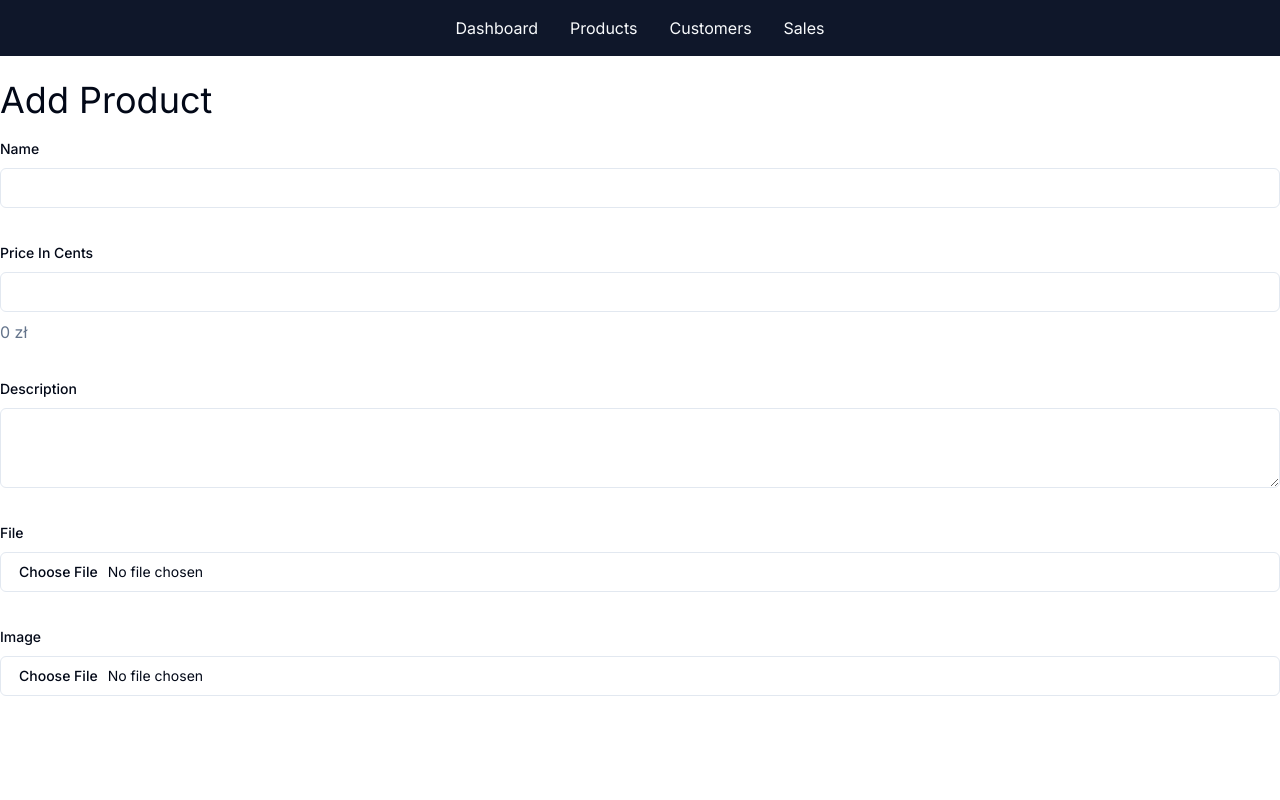
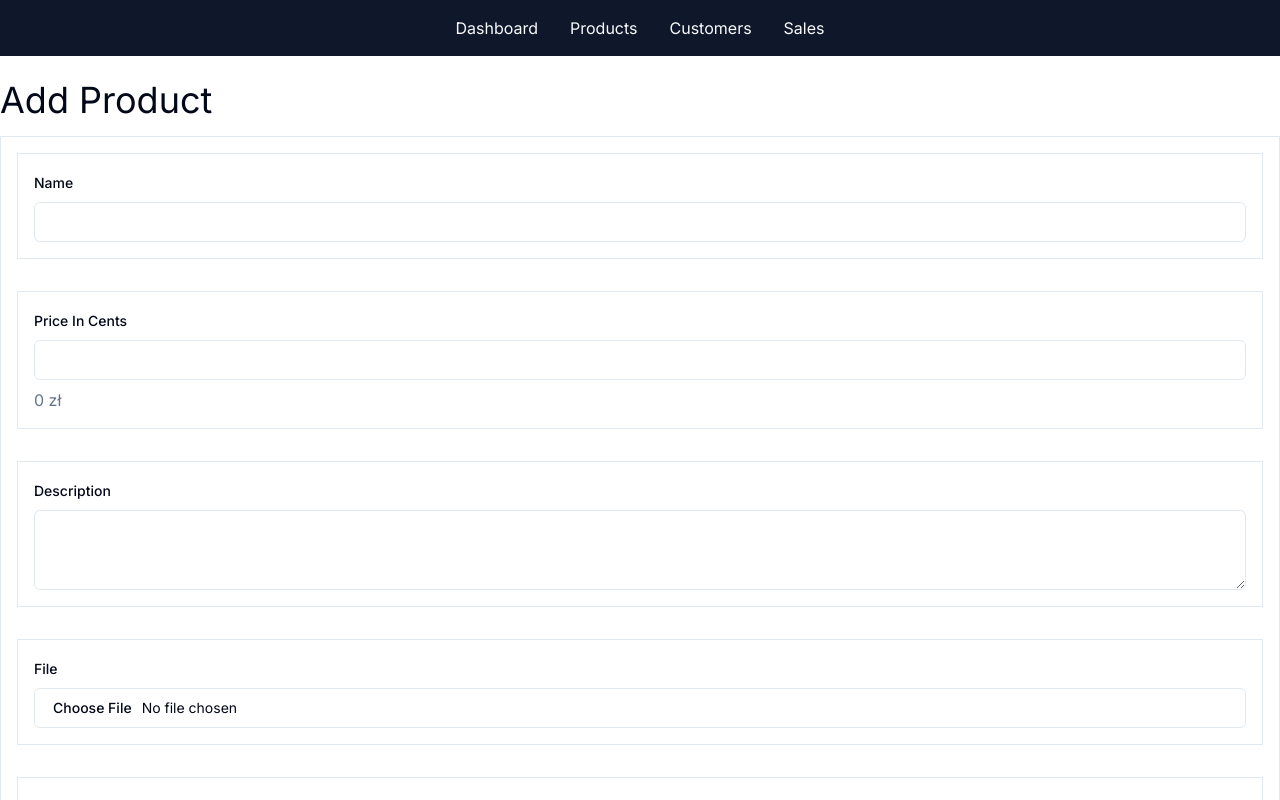
Before and after one commit to Vlad-stackover/E-commerce, a Next.js app in the folder ecommerce/: page /admin/products/new in a window 1280 px wide. Shown: the top 800 px of the page. Built offline with nearby package versions, Linux system fonts and the light colour scheme.

Commit message:
continue form for new page

```diff
--- a/ecommerce/package.json
+++ b/ecommerce/package.json
@@ -20,7 +20,8 @@
     "react": "19.0.0-rc-69d4b800-20241021",
     "react-dom": "19.0.0-rc-69d4b800-20241021",
     "tailwind-merge": "^2.5.4",
-    "tailwindcss-animate": "^1.0.7"
+    "tailwindcss-animate": "^1.0.7",
+    "zod": "^3.23.8"
   },
   "devDependencies": {
     "@types/node": "^20",
--- /dev/null
+++ b/ecommerce/src/app/admin/_actions/products.ts
@@ -0,0 +1,45 @@
+"use server"
+
+import db from "@/db/db"
+import { z } from "zod"
+import fs from "fs/promises"
+import { redirect } from "next/navigation"
+
+const fileSchema = z.instanceof(File, { message: "Required"})
+const imageSchema = fileSchema.refine(file => file.size === 0
+    || file.type.startsWith("image/"))
+
+const addSchema = z.object({
+    name: z.string().min(1),
+    description: z.string().min(1),
+    priceInCents: z.coerce.number().int().min(1),
+    file: fileSchema.refine(file => file.size > 0, "Required"),
+    image: imageSchema.refine(file => file.size > 0, "Required")
+})
+
+export async function addProduct(prevState: unknown, formData: FormData){
+    const result = addSchema.safeParse(Object.fromEntries(formData.entries()))
+    if (result.success === false){
+        return result.error.formErrors.fieldErrors
+    }
+
+    const data = result.data
+
+    await fs.mkdir("products", { recursive: true })
+    const filePath = `products/${crypto.randomUUID()}-${data.file.name}`
+    await fs.writeFile(filePath, Buffer.from(await data.file.arrayBuffer()))
+
+    await fs.mkdir("public/products", { recursive: true })
+    const imagePath = `/products/${crypto.randomUUID()}-${data.image.name}`
+    await fs.writeFile(`public${imagePath}`, Buffer.from(await data.image.arrayBuffer()))
+
+    await db.product.create({ data: {
+        name: data.name,
+        description: data.description,
+        priceInCents: data.priceInCents,
+        filePath,
+        imagePath,
+    }})
+
+    redirect("/admin/products")
+}
--- a/ecommerce/src/app/admin/products/_components/ProductForm.tsx
+++ b/ecommerce/src/app/admin/products/_components/ProductForm.tsx
@@ -1,44 +1,63 @@
 "use client"
 
+import { Button } from "@/components/ui/button"
 import { Input } from "@/components/ui/input"
 import { Label } from "@/components/ui/label"
 import { Textarea } from "@/components/ui/textarea"
 import { formatCurrency } from "@/lib/formatters"
-import { useState } from "react"
+import { useActionState, useState } from "react"
+import { addProduct } from "../../_actions/products"
+import { useFormStatus } from "react-dom"
 
 export function ProductForm(){
-
+    const [error, action] = useActionState(addProduct, {})
     const [priceInCents, setPriceInCents] = useState<number>()
 
-    return <form className="space-y-8">
+    return (
+        <form action={action} className="space-y-8 border p-4">
 
-        <div className="space-y-2">
+        <div className="space-y-2 border p-4">
             <Label htmlFor="name" >Name</Label>
             <Input type="text" id="name" name="name" required/>
+            {error.name && <div className=" text-destructive">{error.name}</div>}
         </div>
 
-        <div className="space-y-2">
+        <div className="space-y-2 border p-4">
             <Label htmlFor="priceInCents">Price In Cents</Label>
             <Input type="number" id="priceInCents" name="priceInCents" required
                 value={priceInCents}
                 onChange={e => setPriceInCents(Number(e.target.value) || undefined)}
             />
-            <div className="text-muted-foreground">{formatCurrency((priceInCents || 0) / 100)}</div>
+            <div className="text-muted-foreground">
+                {formatCurrency((priceInCents || 0) / 100)}
+            </div>
+            {error.priceInCents && <div className=" text-destructive">
+                {error.priceInCents}
+            </div>}
         </div>
 
-        <div className="space-y-2">
+        <div className="space-y-2 border p-4">
             <Label htmlFor="description" >Description</Label>
             <Textarea id="description" name="description" required/>
+            {error.description && <div className=" text-destructive">{error.description}</div>}
         </div>
 
-        <div className="space-y-2">
+        <div className="space-y-2 border p-4">
             <Label htmlFor="file" >File</Label>
             <Input type="file" id="file" name="file" required/>
+            {error.file && <div className=" text-destructive">{error.file}</div>}
         </div>
-        <div className="space-y-2">
+        <div className="space-y-2 border p-4">
             <Label htmlFor="image" >Image</Label>
             <Input type="file" id="image" name="image" required/>
+            {error.image && <div className=" text-destructive">{error.image}</div>}
         </div>
+        <SubmitButton/>
 
-    </form>
+    </form>)
 }
+
+function SubmitButton() {
+    const { pending } = useFormStatus()
+    return <Button type="submit" disabled={pending}>{pending ? "Saving..." : "Save"}</Button>
+}
```
Also changed, not shown: 1 other file (tests, documents, lock files or other folders).
